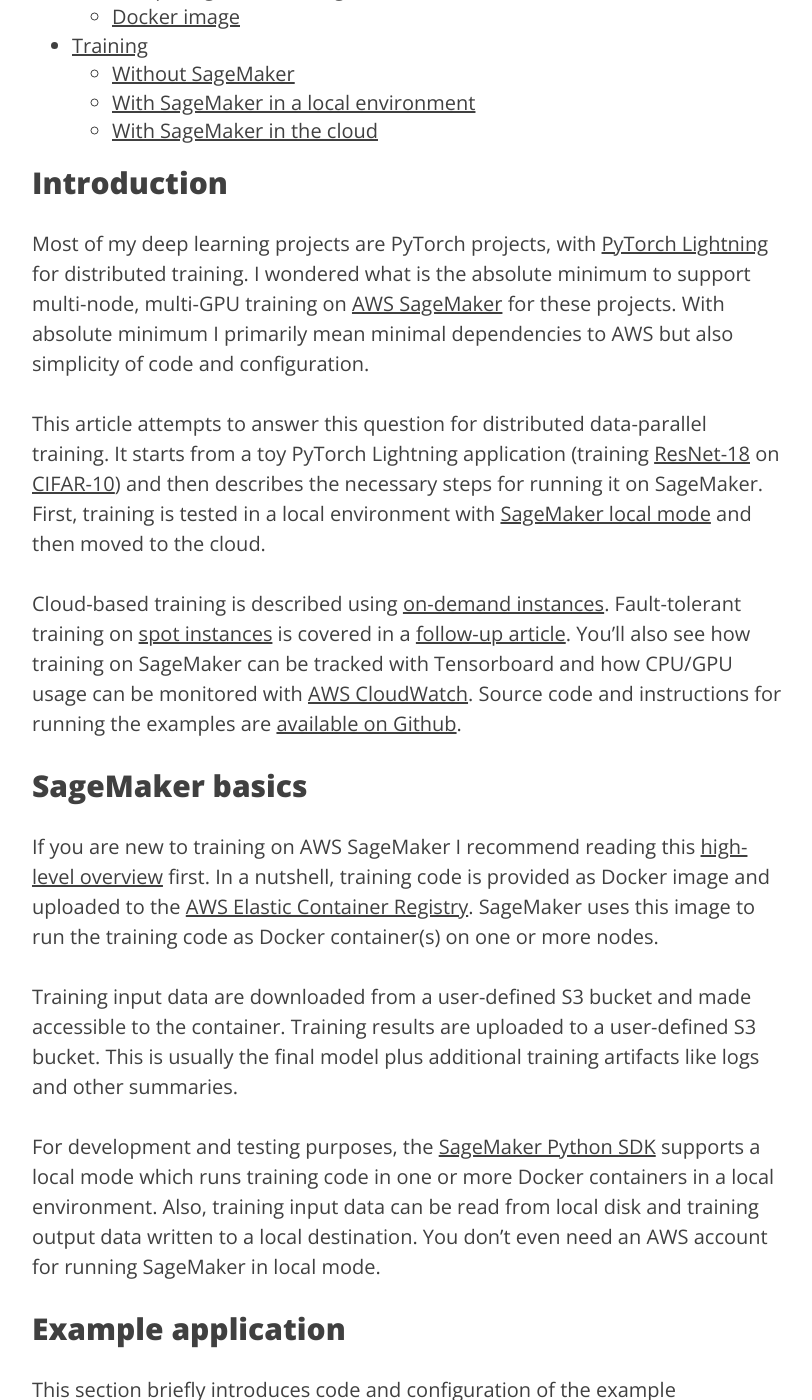
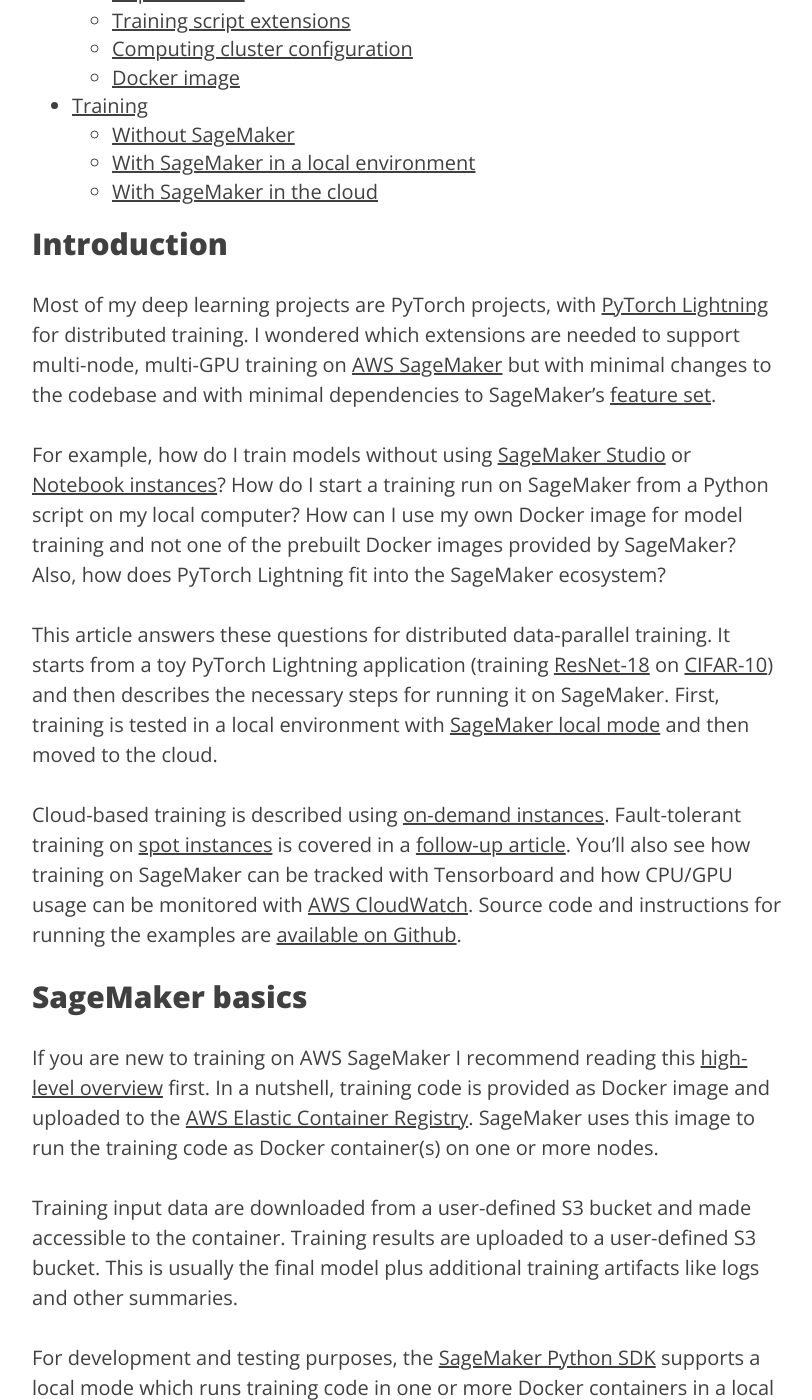
Before and after one commit to krasserm/krasserm.github.io, a Jekyll site: the page built from _posts/2022-01-21-sagemaker-multi-node.md, in a window 1280 px wide and 1400 px high, scrolled down 897 px. Shown: the whole window, without its empty margins (233-1045 px from the left). Built offline with Jekyll 4.4.1, drawn with Linux system fonts in a browser that asks for light colours; comment, search, counter and statistics services are not loaded; some of the changed text lies outside the part shown.

Commit message:
Minor edits in SageMaker articles

````diff
--- a/_posts/2022-01-21-sagemaker-multi-node.md
+++ b/_posts/2022-01-21-sagemaker-multi-node.md
@@ -1,5 +1,5 @@
 ---
-title: 'Getting started with AWS SageMaker, part 1'
+title: 'Using AWS SageMaker with minimal dependencies, part 1'
 subtitle: 'Distributed model training with PyTorch Lightning'
 layout: post
 comments: True
@@ -27,12 +27,17 @@
 ## Introduction
 
 Most of my deep learning projects are PyTorch projects, with [PyTorch Lightning](https://www.pytorchlightning.ai/)
-for distributed training. I wondered what is the absolute minimum to support multi-node, multi-GPU training on
-[AWS SageMaker](https://aws.amazon.com/de/sagemaker/) for these projects. With absolute minimum I primarily mean
-minimal dependencies to AWS but also simplicity of code and configuration.
+for distributed training. I wondered which extensions are needed to support multi-node, multi-GPU training on
+[AWS SageMaker](https://aws.amazon.com/de/sagemaker/) but with minimal changes to the codebase and with minimal
+dependencies to SageMaker's [feature set](https://docs.aws.amazon.com/sagemaker/latest/dg/whatis.html#whatis-features).
 
-This article attempts to answer this question for distributed data-parallel training. It starts from a toy PyTorch
-Lightning application (training [ResNet-18](https://arxiv.org/abs/1512.03385) on [CIFAR-10](https://www.cs.toronto.edu/~kriz/cifar.html))
+For example, how do I train models without using [SageMaker Studio](https://docs.aws.amazon.com/sagemaker/latest/dg/studio.html)
+or [Notebook instances](https://docs.aws.amazon.com/sagemaker/latest/dg/nbi.html)? How do I start a training run on
+SageMaker from a Python script on my local computer? How can I use my own Docker image for model training and not one
+of the prebuilt Docker images provided by SageMaker? Also, how does PyTorch Lightning fit into the SageMaker ecosystem?
+
+This article answers these questions for distributed data-parallel training. It starts from a toy PyTorch Lightning
+application (training [ResNet-18](https://arxiv.org/abs/1512.03385) on [CIFAR-10](https://www.cs.toronto.edu/~kriz/cifar.html))
 and then describes the necessary steps for running it on SageMaker. First, training is tested in a local environment
 with [SageMaker local mode](https://sagemaker.readthedocs.io/en/stable/overview.html#local-mode) and then moved to the
 cloud.
@@ -62,7 +67,7 @@
 
 This section briefly introduces code and configuration of the example application (training ResNet-18 on CIFAR-10). The
 [next section](#extensions-required-by-sagemaker) describes the extensions required to run this application on SageMaker.
-These extensions are general enough to be applicable to any other Pytorch Lightning (or plain PyTorch) application.
+These extensions are general enough to be applicable to any other PyTorch Lightning (or plain PyTorch) application.
 
 ### Conda environment
 
@@ -139,14 +144,14 @@
         ...
 ```
 
-It is registered at the [Pytorch Lightning CLI registry](https://pytorch-lightning.readthedocs.io/en/stable/common/lightning_cli.html#multiple-models-and-or-datasets)
+It is registered at the [PyTorch Lightning CLI registry](https://pytorch-lightning.readthedocs.io/en/stable/common/lightning_cli.html#multiple-models-and-or-datasets)
 so that the data module can be specified and configured dynamically on the command line with
 `--data=CIFAR10DataModule --data.data_dir=.cache ... `, for example.
 
 ### Training script
 
 The [training script](https://github.com/krasserm/sagemaker-tutorial/blob/wip-part-1/app/train.py) uses the
-[Pytorch Lightning CLI](https://pytorch-lightning.readthedocs.io/en/stable/common/lightning_cli.html) to configure
+[PyTorch Lightning CLI](https://pytorch-lightning.readthedocs.io/en/stable/common/lightning_cli.html) to configure
 and instantiate the model, data module and [trainer](https://pytorch-lightning.readthedocs.io/en/stable/common/trainer.html)
 from command line arguments. For training and validation, the trainer API is used directly.
 
````
Also changed, not shown: _posts/2022-02-26-sagemaker-fault-tolerance.md (+1 -1 lines).
